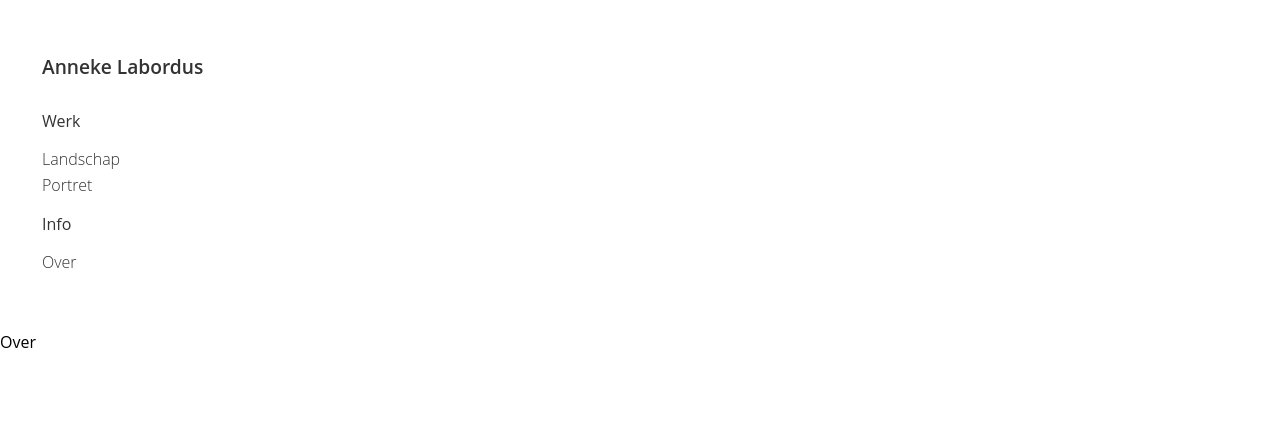
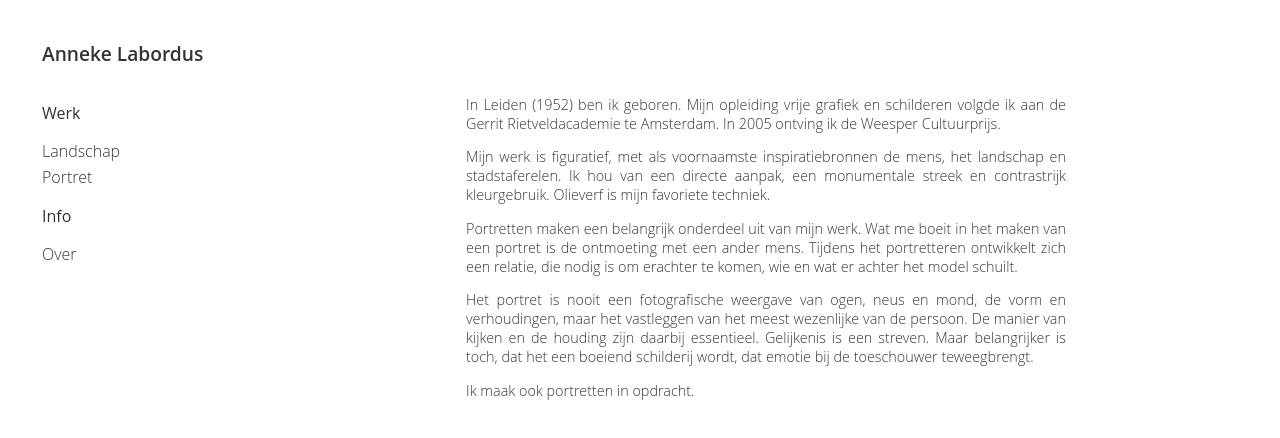
Before and after one commit to tzengerink/annekelabordus.nl, a Next.js app: page /over in a window 1280 px wide. Shown: the top 438 px of the page. Built offline with nearby package versions, Linux system fonts and the light colour scheme.

Commit message:
Added 'over' page
Added styling for phones, tablets and laptops. Made sure that the site
looks good on either of these devices.

```diff
--- a/src/components/Navigation.module.css
+++ b/src/components/Navigation.module.css
@@ -1,7 +1,14 @@
+.navigation {
+    position: fixed;
+    top: 0;
+    left: 0;
+    right: 0;
+    height: 55px;
+    background-color: #fff;
+}
+
 .navigation h1 {
-    position: fixed;
-    top: 10px;
-    left: 24px;
+    margin: 24px 0 0 24px;
     font-size: 1.2em;
     font-weight: 600;
     -webkit-transition: all 0.15s ease-in-out;
@@ -36,7 +43,7 @@
 }
 
 .content {
-    position: absolute;
+    position: fixed;
     top: 0;
     right: 0;
     bottom: 0;
@@ -113,14 +120,15 @@
     transform: none;
 }
 
+/* Tablets */
 @media (min-width: 768px) {
     .navigation {
-        width: 250px;
+        position: relative;
     }
 
     .navigation h1 {
-        top: 40px;
-        left: 42px;
+        margin: 40px 0 0 42px;
+        width: 210px;
     }
 
     .hamburger {
@@ -129,7 +137,7 @@
 
     .content {
         position: relative;
-        margin: 0 0 0 42px;
+        padding: 0 0 0 42px;
         opacity: 1;
         visibility: visible;
         text-align: left;
--- a/src/layout.css
+++ b/src/layout.css
@@ -2,10 +2,11 @@ body {
     font-family: 'Open Sans', sans-serif;
     padding: 0;
     margin: 0;
+    color: #333;
 }
 
 .page {
-    padding: 70px 24px 0 24px;
+    padding: 70px 24px 24px 24px;
 }
 
 img {
@@ -16,6 +17,14 @@ img {
     margin: 0 auto;
 }
 
+p {
+    margin-top: 0;
+    font-weight: 300;
+    font-size: 0.9em;
+    text-align: justify;
+}
+
+/* Tablets */
 @media (min-width: 768px) {
     .layout {
         display: flex;
@@ -24,5 +33,14 @@ img {
 
     .page {
         flex-grow: 1;
+        padding: 95px 42px 42px 42px;
     }
 }
+
+/* Laptops */
+@media (min-width: 1024px) {
+    .page {
+        max-width: 600px;
+        margin: 0 auto;
+    }
+}
--- a/src/pages/landschap.js
+++ b/src/pages/landschap.js
@@ -2,9 +2,9 @@ import Navigation from '../components/Navigation'
 
 const Landschap = () => {
     return (
-        <div>
+        <div className="layout">
             <Navigation />
-            <div className="content">Landschap</div>
+            <div className="page">Landschap</div>
         </div>
     )
 }
--- a/src/pages/over.js
+++ b/src/pages/over.js
@@ -2,9 +2,31 @@ import Navigation from '../components/Navigation'
 
 const Over = () => {
     return (
-        <div>
+        <div className="layout">
             <Navigation />
-            <div className="content">Over</div>
+            <div className="page">
+                <p>
+                    In Leiden (1952) ben ik geboren. Mijn opleiding vrije grafiek en schilderen volgde ik aan de Gerrit
+                    Rietveldacademie te Amsterdam. In 2005 ontving ik de Weesper Cultuurprijs.
+                </p>
+                <p>
+                    Mijn werk is figuratief, met als voornaamste inspiratiebronnen de mens, het landschap en
+                    stadstaferelen. Ik hou van een directe aanpak, een monumentale streek en contrastrijk kleurgebruik.
+                    Olieverf is mijn favoriete techniek.
+                </p>
+                <p>
+                    Portretten maken een belangrijk onderdeel uit van mijn werk. Wat me boeit in het maken van een
+                    portret is de ontmoeting met een ander mens. Tijdens het portretteren ontwikkelt zich een relatie,
+                    die nodig is om erachter te komen, wie en wat er achter het model schuilt.
+                </p>
+                <p>
+                    Het portret is nooit een fotografische weergave van ogen, neus en mond, de vorm en verhoudingen,
+                    maar het vastleggen van het meest wezenlijke van de persoon. De manier van kijken en de houding zijn
+                    daarbij essentieel. Gelijkenis is een streven. Maar belangrijker is toch, dat het een boeiend
+                    schilderij wordt, dat emotie bij de toeschouwer teweegbrengt.
+                </p>
+                <p>Ik maak ook portretten in opdracht.</p>
+            </div>
         </div>
     )
 }
--- a/src/pages/portret.js
+++ b/src/pages/portret.js
@@ -2,9 +2,9 @@ import Navigation from '../components/Navigation'
 
 const Portret = () => {
     return (
-        <div>
+        <div className="layout">
             <Navigation />
-            <div className="content">Portret</div>
+            <div className="page">Portret</div>
         </div>
     )
 }
```
